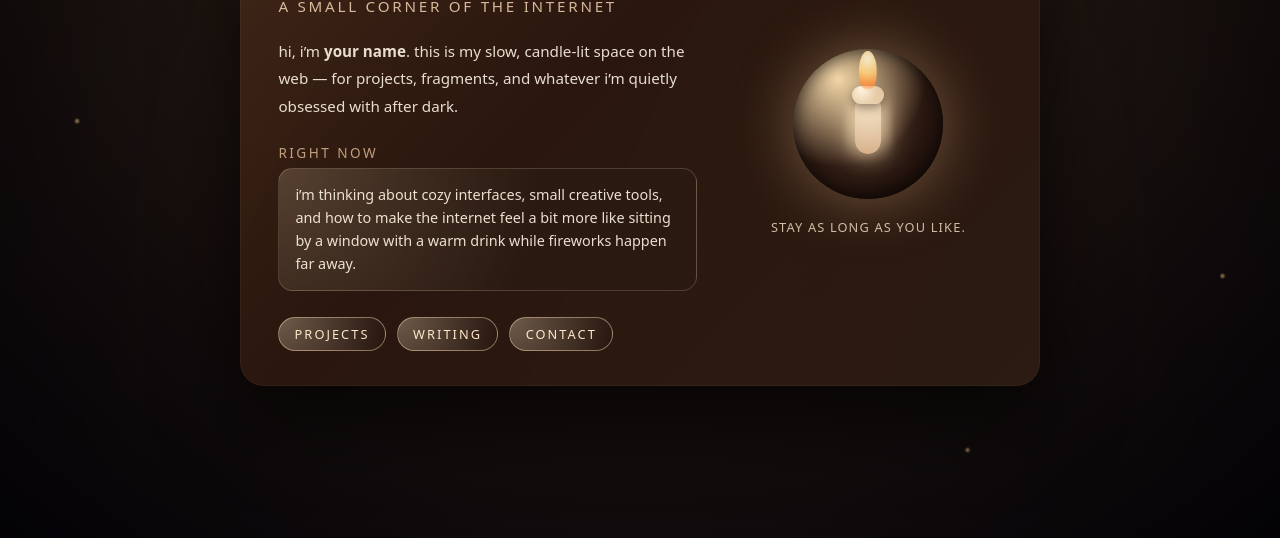
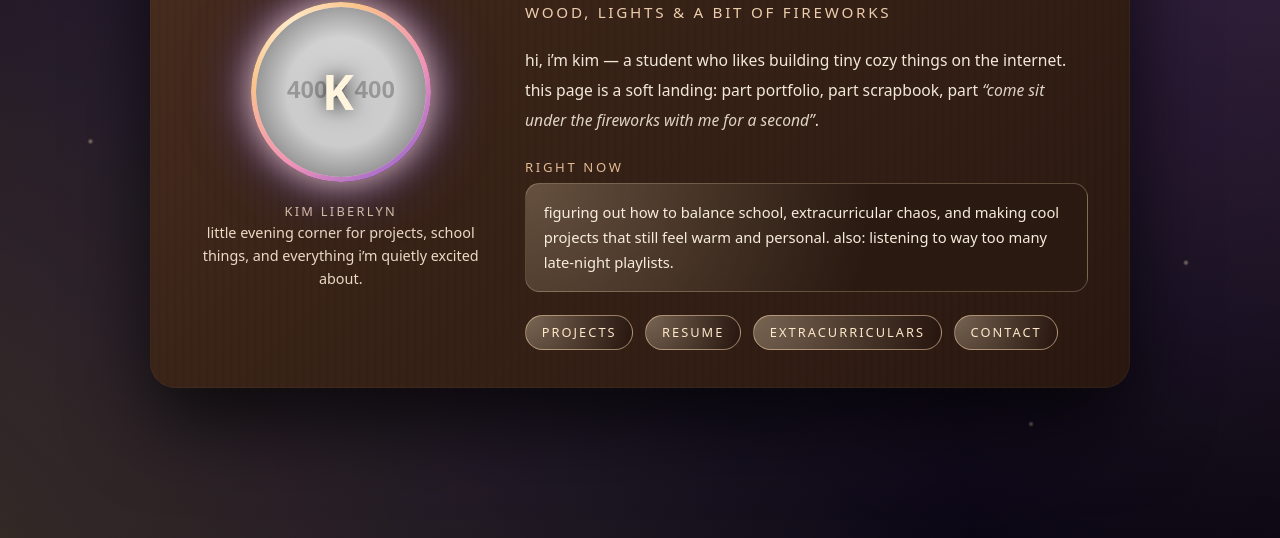
Before and after one commit to kimliberlyn/kimliberlyn.github.io, a plain HTML site: page index.html in a window 1280 px wide. Shown: the part 262-800 px from the top of the page. Drawn offline with Linux system fonts and the light colour scheme; placeholder pictures from the web are drawn by us.

Commit message:
dreamy change

```diff
--- a/index.html
+++ b/index.html
@@ -3,10 +3,9 @@
 <head>
   <meta charset="UTF-8" />
   <meta name="viewport" content="width=device-width, initial-scale=1" />
-  <title>Dreamy Evening – Your Name</title>
+  <title>Kim Liberlyn – Evening Space</title>
 
   <style>
-    /* ---------- Base reset ---------- */
     * {
       box-sizing: border-box;
       margin: 0;
@@ -21,129 +20,247 @@
       display: flex;
       align-items: center;
       justify-content: center;
-      padding: 2rem;
+      padding: 2.5rem 1.5rem;
       background:
-        radial-gradient(circle at top, #fbe4c3 0, #1f1510 48%, #050309 100%);
+        radial-gradient(circle at top, #40306f 0, #120b26 45%, #05030b 100%);
+      position: relative;
       overflow: hidden;
-      position: relative;
     }
 
-    /* Subtle vignette / ambience */
     body::before {
+      /* purple haze overlay */
       content: "";
       position: fixed;
-      inset: -10%;
+      inset: -15%;
+      background:
+        radial-gradient(circle at top right, rgba(255, 163, 218, 0.25), transparent 55%),
+        radial-gradient(circle at bottom left, rgba(255, 210, 151, 0.25), transparent 60%);
+      mix-blend-mode: screen;
+      opacity: 0.9;
       pointer-events: none;
-      background:
-        radial-gradient(circle at center, transparent 40%, rgba(0, 0, 0, 0.6) 100%);
-      mix-blend-mode: multiply;
-      opacity: 0.85;
     }
 
-    /* Floating particles (fireflies / distant sparks) */
-    .fireflies {
+    /* Floating particles */
+    .particles {
       position: fixed;
       inset: 0;
-      overflow: hidden;
       pointer-events: none;
       z-index: 0;
+      overflow: hidden;
     }
 
-    .fireflies span {
+    .particles span {
       position: absolute;
       width: 6px;
       height: 6px;
       border-radius: 999px;
-      background: radial-gradient(circle, #ffd890 0, rgba(255, 216, 144, 0) 70%);
-      opacity: 0.25;
-      animation: float 14s linear infinite;
-      filter: blur(0.4px);
+      background: radial-gradient(circle, #ffe7c5 0, rgba(255, 231, 197, 0) 70%);
+      opacity: 0.22;
+      filter: blur(0.5px);
+      animation: drift 16s linear infinite;
     }
 
-    /* Place them around with nth-child */
-    .fireflies span:nth-child(1) { top: 10%; left: 15%; animation-duration: 18s; }
-    .fireflies span:nth-child(2) { top: 20%; right: 12%; animation-duration: 16s; }
-    .fireflies span:nth-child(3) { top: 50%; left: 5%; animation-duration: 20s; }
-    .fireflies span:nth-child(4) { bottom: 18%; left: 30%; animation-duration: 22s; }
-    .fireflies span:nth-child(5) { bottom: 8%; right: 25%; animation-duration: 19s; }
-    .fireflies span:nth-child(6) { top: 35%; right: 45%; animation-duration: 24s; }
-    .fireflies span:nth-child(7) { bottom: 30%; right: 5%; animation-duration: 21s; }
-    .fireflies span:nth-child(8) { top: 5%; right: 50%; animation-duration: 23s; }
+    .particles span:nth-child(1) { top: 10%; left: 18%; animation-duration: 18s; }
+    .particles span:nth-child(2) { top: 24%; right: 16%; animation-duration: 21s; }
+    .particles span:nth-child(3) { top: 52%; left: 6%; animation-duration: 23s; }
+    .particles span:nth-child(4) { bottom: 20%; left: 28%; animation-duration: 19s; }
+    .particles span:nth-child(5) { bottom: 12%; right: 20%; animation-duration: 24s; }
+    .particles span:nth-child(6) { top: 6%; right: 45%; animation-duration: 20s; }
+    .particles span:nth-child(7) { bottom: 32%; right: 8%; animation-duration: 22s; }
+    .particles span:nth-child(8) { top: 40%; right: 32%; animation-duration: 26s; }
 
-    @keyframes float {
+    @keyframes drift {
       0% {
-        transform: translate3d(0, 0, 0) scale(1);
+        transform: translate3d(0, 0, 0) scale(0.9);
         opacity: 0;
       }
       10% {
-        opacity: 0.5;
+        opacity: 0.4;
       }
       50% {
-        transform: translate3d(20px, -40px, 0) scale(1.2);
-        opacity: 0.8;
+        transform: translate3d(24px, -36px, 0) scale(1.2);
+        opacity: 0.85;
       }
       90% {
         opacity: 0;
       }
       100% {
-        transform: translate3d(-10px, -80px, 0) scale(0.9);
+        transform: translate3d(-10px, -82px, 0) scale(1);
         opacity: 0;
       }
     }
 
-    /* ---------- Main scene card ---------- */
     .scene {
       position: relative;
       z-index: 1;
-      max-width: 800px;
       width: 100%;
+      max-width: 980px;
     }
 
     .board {
       position: relative;
-      padding: 2.8rem 2.4rem 2.2rem;
-      border-radius: 1.5rem;
+      border-radius: 1.6rem;
+      padding: 2.4rem 2.6rem;
       background:
-        linear-gradient(135deg, #3f2617 0%, #2a160e 40%, #2b1b12 100%);
+        linear-gradient(135deg, #4a2e1f 0%, #3a2418 35%, #2a1810 100%);
       box-shadow:
-        0 35px 80px rgba(0, 0, 0, 0.7),
-        inset 0 0 0 1px rgba(255, 255, 255, 0.04);
+        0 36px 80px rgba(0, 0, 0, 0.7),
+        inset 0 0 0 1px rgba(255, 255, 255, 0.03);
       overflow: hidden;
     }
 
-    /* Wood grain hint */
+    /* Wood grain overlay */
     .board::before {
       content: "";
       position: absolute;
       inset: 0;
       background-image:
-        linear-gradient(
-          115deg,
-          rgba(255, 255, 255, 0.04) 0,
-          rgba(255, 255, 255, 0.02) 16%,
-          rgba(0, 0, 0, 0) 16%,
-          rgba(0, 0, 0, 0) 50%,
-          rgba(255, 255, 255, 0.03) 50%,
-          rgba(255, 255, 255, 0.01) 100%
+        repeating-linear-gradient(
+          90deg,
+          rgba(0, 0, 0, 0.16) 0,
+          rgba(0, 0, 0, 0.16) 1px,
+          rgba(0, 0, 0, 0) 3px,
+          rgba(0, 0, 0, 0) 8px
         );
       mix-blend-mode: soft-light;
-      opacity: 0.5;
+      opacity: 0.45;
       pointer-events: none;
+    }
+
+    /* String lights */
+    .string-lights {
+      position: absolute;
+      top: 0.5rem;
+      left: -2rem;
+      right: -2rem;
+      height: 110px;
+      pointer-events: none;
+    }
+
+    .string-line {
+      position: absolute;
+      inset: 0;
+      border-radius: 50%;
+      border-top: 2px solid rgba(255, 227, 197, 0.6);
+      transform: translateY(18px);
+      opacity: 0.7;
+    }
+
+    .bulb {
+      position: absolute;
+      width: 12px;
+      height: 12px;
+      border-radius: 999px;
+      background: radial-gradient(circle, #ffe7c5 0, #f6c685 55%, rgba(0, 0, 0, 0) 100%);
+      box-shadow:
+        0 0 12px rgba(255, 226, 191, 0.8),
+        0 0 22px rgba(255, 238, 210, 0.65);
+      animation: twinkle 2.4s ease-in-out infinite alternate;
+    }
+
+    .bulb:nth-child(2) { top: 32px; left: 10%; animation-delay: 0.1s; }
+    .bulb:nth-child(3) { top: 26px; left: 26%; animation-delay: 0.7s; }
+    .bulb:nth-child(4) { top: 22px; left: 43%; animation-delay: 0.3s; }
+    .bulb:nth-child(5) { top: 24px; left: 61%; animation-delay: 1.1s; }
+    .bulb:nth-child(6) { top: 30px; left: 78%; animation-delay: 0.5s; }
+    .bulb:nth-child(7) { top: 38px; left: 90%; animation-delay: 1.4s; }
+
+    @keyframes twinkle {
+      0% {
+        opacity: 0.45;
+        transform: scale(0.9);
+      }
+      100% {
+        opacity: 1;
+        transform: scale(1.1);
+      }
     }
 
     .board-inner {
       position: relative;
       z-index: 1;
       display: grid;
-      grid-template-columns: minmax(0, 2.2fr) minmax(0, 1.4fr);
-      gap: 2.4rem;
+      grid-template-columns: minmax(0, 0.9fr) minmax(0, 1.7fr);
+      gap: 2.2rem;
       align-items: center;
+      margin-top: 1rem;
     }
 
-    /* ---------- Text content ---------- */
+    /* Left: avatar / profile */
+    .left-column {
+      display: flex;
+      flex-direction: column;
+      align-items: center;
+      gap: 1.2rem;
+    }
+
+    .avatar-ring {
+      width: 180px;
+      height: 180px;
+      border-radius: 999px;
+      background:
+        radial-gradient(circle at 20% 10%, #ffe9c7, #f9c48c, #f192b8, #5f4cd7);
+      padding: 5px;
+      box-shadow:
+        0 0 32px rgba(255, 217, 187, 0.8),
+        0 0 60px rgba(107, 86, 255, 0.6);
+      position: relative;
+    }
+
+    .avatar-inner {
+      width: 100%;
+      height: 100%;
+      border-radius: inherit;
+      background:
+        radial-gradient(circle at top, rgba(255, 255, 255, 0.18), transparent 55%),
+        url("https://via.placeholder.com/400") center/cover no-repeat;
+      /* ↑ replace with your own image URL later */
+      display: flex;
+      align-items: center;
+      justify-content: center;
+      overflow: hidden;
+      position: relative;
+    }
+
+    .avatar-inner::after {
+      /* subtle vignette */
+      content: "";
+      position: absolute;
+      inset: 0;
+      border-radius: inherit;
+      background: radial-gradient(circle, transparent 45%, rgba(0, 0, 0, 0.55) 100%);
+    }
+
+    .avatar-initial {
+      position: relative;
+      z-index: 1;
+      font-size: 3rem;
+      font-weight: 600;
+      letter-spacing: 0.12em;
+      text-transform: uppercase;
+      color: #fff4dd;
+      text-shadow: 0 0 20px rgba(0, 0, 0, 0.8);
+    }
+
+    .avatar-caption {
+      text-align: center;
+      font-size: 0.9rem;
+      line-height: 1.6;
+      color: rgba(255, 237, 214, 0.9);
+    }
+
+    .avatar-caption span {
+      display: block;
+      font-size: 0.8rem;
+      letter-spacing: 0.18em;
+      text-transform: uppercase;
+      color: rgba(255, 231, 198, 0.8);
+    }
+
+    /* Right: text content */
     h1 {
-      font-size: clamp(2.2rem, 2.8vw, 2.8rem);
-      letter-spacing: 0.12em;
+      font-size: clamp(2.2rem, 2.7vw, 2.8rem);
+      letter-spacing: 0.08em;
       text-transform: uppercase;
       margin-bottom: 0.75rem;
       color: #ffe9c5;
@@ -153,47 +270,49 @@
       font-size: 0.95rem;
       text-transform: uppercase;
       letter-spacing: 0.18em;
-      color: rgba(255, 224, 190, 0.8);
-      margin-bottom: 1.4rem;
+      color: rgba(255, 224, 190, 0.9);
+      margin-bottom: 1.5rem;
     }
 
     .description {
-      font-size: 0.95rem;
-      line-height: 1.8;
-      color: rgba(252, 243, 229, 0.9);
-      max-width: 36rem;
+      font-size: 0.98rem;
+      line-height: 1.9;
+      color: rgba(252, 243, 229, 0.95);
       margin-bottom: 1.4rem;
+      max-width: 34rem;
     }
 
-    .now {
-      font-size: 0.85rem;
+    .description em {
+      font-style: italic;
+      opacity: 0.9;
+    }
+
+    .now-label {
+      font-size: 0.82rem;
       text-transform: uppercase;
-      letter-spacing: 0.18em;
-      color: rgba(255, 214, 170, 0.7);
-      margin-bottom: 0.4rem;
+      letter-spacing: 0.2em;
+      color: rgba(255, 214, 170, 0.85);
+      margin-bottom: 0.45rem;
     }
 
     .now-box {
       border-radius: 0.9rem;
-      padding: 0.9rem 1rem;
-      border: 1px solid rgba(255, 230, 192, 0.18);
-      background: radial-gradient(
-        circle at top left,
-        rgba(255, 234, 195, 0.18) 0,
-        rgba(42, 26, 17, 0.9) 60%
-      );
-      font-size: 0.9rem;
-      line-height: 1.6;
-      color: rgba(255, 245, 228, 0.9);
+      padding: 1rem 1.1rem;
+      border: 1px solid rgba(255, 230, 192, 0.24);
+      background:
+        radial-gradient(circle at top left, rgba(255, 234, 195, 0.24) 0, rgba(42, 26, 17, 0.9) 60%);
+      font-size: 0.92rem;
+      line-height: 1.7;
+      color: rgba(255, 245, 228, 0.96);
       backdrop-filter: blur(8px);
+      margin-bottom: 1.4rem;
     }
 
-    /* Links row */
     .links {
-      margin-top: 1.6rem;
       display: flex;
       flex-wrap: wrap;
-      gap: 0.7rem;
+      gap: 0.75rem;
+      margin-top: 0.3rem;
     }
 
     .pill-link {
@@ -201,176 +320,121 @@
       text-decoration: none;
       text-transform: uppercase;
       letter-spacing: 0.16em;
-      padding: 0.45rem 0.95rem;
+      padding: 0.47rem 0.98rem;
       border-radius: 999px;
-      border: 1px solid rgba(255, 220, 180, 0.45);
+      border: 1px solid rgba(255, 220, 180, 0.5);
       color: #ffe7c9;
-      background: radial-gradient(
-        circle at top left,
-        rgba(255, 236, 203, 0.32),
-        rgba(38, 21, 14, 0.9)
-      );
+      background:
+        radial-gradient(circle at top left, rgba(255, 236, 203, 0.35), rgba(38, 21, 14, 0.96));
       backdrop-filter: blur(4px);
-      transition: transform 160ms ease-out, box-shadow 160ms ease-out,
-        border-color 160ms ease-out, background 160ms ease-out;
+      transition: transform 150ms ease-out, box-shadow 150ms ease-out,
+        border-color 150ms ease-out, background 150ms ease-out;
     }
 
     .pill-link:hover {
       transform: translateY(-1px);
-      box-shadow: 0 8px 18px rgba(0, 0, 0, 0.45);
-      border-color: rgba(255, 243, 214, 0.9);
-      background: radial-gradient(
-        circle at top left,
-        rgba(255, 243, 214, 0.8),
-        rgba(36, 19, 13, 0.95)
-      );
+      box-shadow: 0 10px 22px rgba(0, 0, 0, 0.55);
+      border-color: rgba(255, 243, 214, 0.95);
+      background:
+        radial-gradient(circle at top left, rgba(255, 243, 214, 0.9), rgba(30, 16, 11, 0.98));
     }
 
-    /* ---------- Candle + ambience ---------- */
-    .candle-area {
-      display: flex;
-      flex-direction: column;
-      align-items: center;
-      justify-content: center;
-      gap: 1.2rem;
-    }
-
-    .candle-holder {
-      width: 150px;
-      height: 150px;
-      border-radius: 999px;
-      background: radial-gradient(circle at 30% 20%, #f5d8a8 0, #2b1811 55%, #120808 100%);
-      box-shadow:
-        0 0 60px rgba(255, 209, 153, 0.35),
-        inset 0 0 18px rgba(0, 0, 0, 0.7);
-      position: relative;
-      display: flex;
-      align-items: center;
-      justify-content: center;
-    }
-
-    .candle {
-      position: relative;
-      width: 26px;
-      height: 60px;
-      border-radius: 999px;
-      background: linear-gradient(180deg, #f8e1c2 0, #e0c2a1 55%, #d4a984 100%);
-      box-shadow:
-        0 0 22px rgba(255, 232, 192, 0.75),
-        0 0 40px rgba(255, 214, 157, 0.8);
-    }
-
-    /* Wax top */
-    .candle::before {
-      content: "";
-      position: absolute;
-      top: -8px;
-      left: 50%;
-      transform: translateX(-50%);
-      width: 32px;
-      height: 18px;
-      border-radius: 999px;
-      background: radial-gradient(circle at 30% 20%, #fff3dd 0, #e4c7a2 60%);
-      box-shadow: 0 4px 10px rgba(25, 10, 2, 0.5);
-    }
-
-    /* Flame */
-    .flame {
-      position: absolute;
-      bottom: 64px;
-      left: 50%;
-      transform: translateX(-50%);
-      width: 18px;
-      height: 36px;
-      border-radius: 50% 50% 40% 40%;
-      background: radial-gradient(circle at 50% 20%, #fff7d7 0, #ffd07a 45%, #ff8f3b 80%, rgba(255, 143, 59, 0) 100%);
-      filter: blur(0.2px);
-      animation: flicker 0.14s infinite alternate;
-      transform-origin: center bottom;
-    }
-
-    /* Glow around candle */
-    .candle-glow {
-      position: absolute;
-      inset: -40%;
-      border-radius: inherit;
-      background: radial-gradient(circle, rgba(255, 214, 155, 0.38) 0, transparent 70%);
-      opacity: 0.8;
-      filter: blur(2px);
-      mix-blend-mode: screen;
-      pointer-events: none;
-    }
-
-    @keyframes flicker {
-      0% {
-        transform: translate(-50%, 0) scale(1, 1.04) rotate(-1.5deg);
-        opacity: 0.95;
-      }
-      100% {
-        transform: translate(-51%, -1px) scale(0.96, 1.1) rotate(1.3deg);
-        opacity: 0.8;
-      }
-    }
-
-    .candle-caption {
-      font-size: 0.8rem;
-      text-align: center;
-      color: rgba(255, 235, 208, 0.78);
-      letter-spacing: 0.09em;
-      text-transform: uppercase;
-    }
-
-    /* ---------- Responsive ---------- */
-    @media (max-width: 720px) {
+    /* Responsive */
+    @media (max-width: 840px) {
       body {
-        padding: 1.5rem;
+        padding: 1.8rem 1.3rem;
       }
 
       .board {
-        padding: 2.1rem 1.6rem 2rem;
+        padding: 2.1rem 1.7rem;
       }
 
       .board-inner {
         grid-template-columns: minmax(0, 1fr);
+        gap: 1.8rem;
       }
 
-      .candle-area {
+      .left-column {
         order: -1;
-        margin-bottom: 0.8rem;
+      }
+
+      .avatar-ring {
+        width: 160px;
+        height: 160px;
       }
 
       h1 {
-        font-size: 1.9rem;
+        font-size: 2rem;
+      }
+    }
+
+    @media (max-width: 520px) {
+      body {
+        padding: 1.4rem 1rem;
+      }
+      .board {
+        padding: 1.8rem 1.4rem 1.7rem;
       }
     }
   </style>
 </head>
 <body>
-  <!-- subtle sparks / “fireworks in the distance” -->
-  <div class="fireflies">
+  <div class="particles">
     <span></span><span></span><span></span><span></span>
     <span></span><span></span><span></span><span></span>
   </div>
 
   <main class="scene">
     <section class="board">
+      <div class="string-lights">
+        <div class="string-line"></div>
+        <div class="bulb"></div>
+        <div class="bulb"></div>
+        <div class="bulb"></div>
+        <div class="bulb"></div>
+        <div class="bulb"></div>
+        <div class="bulb"></div>
+      </div>
+
       <div class="board-inner">
-        <!-- Left: text content -->
+        <!-- LEFT: avatar / photo -->
+        <div class="left-column">
+          <div class="avatar-ring">
+            <div class="avatar-inner">
+              <!--
+                Option 1: keep the initial
+                Option 2: replace with an <img> tag, e.g.:
+
+                <img src="your-photo-url.jpg" alt="Kim Liberlyn" style="width:100%;height:100%;object-fit:cover;" />
+              -->
+              <span class="avatar-initial">K</span>
+            </div>
+          </div>
+
+          <div class="avatar-caption">
+            <span>kim liberlyn</span>
+            little evening corner for projects, school things, and
+            everything i’m quietly excited about.
+          </div>
+        </div>
+
+        <!-- RIGHT: text and links -->
         <div>
-          <h1>Dreamy Evening</h1>
-          <p class="subtitle">a small corner of the internet</p>
+          <h1>Dreamy Evening Space</h1>
+          <p class="subtitle">wood, lights & a bit of fireworks</p>
 
           <p class="description">
-            hi, i’m <strong>your name</strong>. this is my slow, candle-lit
-            space on the web — for projects, fragments, and whatever i’m
-            quietly obsessed with after dark.
+            hi, i’m kim — a student who likes building tiny cozy things on
+            the internet. this page is a soft landing: part portfolio,
+            part scrapbook, part <em>“come sit under the fireworks with me
+            for a second”</em>.
           </p>
 
-          <p class="now">right now</p>
+          <div class="now-label">right now</div>
           <div class="now-box">
-            i’m thinking about cozy interfaces, small creative tools, and
-            how to make the internet feel a bit more like sitting by a window
-            with a warm drink while fireworks happen far away.
+            figuring out how to balance school, extracurricular chaos,
+            and making cool projects that still feel warm and personal.
+            also: listening to way too many late-night playlists.
           </div>
 
           <div class="links">
@@ -378,25 +442,14 @@
               projects
             </a>
             <a class="pill-link" href="#" target="_blank" rel="noreferrer">
-              writing
+              resume
+            </a>
+            <a class="pill-link" href="#" target="_blank" rel="noreferrer">
+              extracurriculars
             </a>
             <a class="pill-link" href="#" target="_blank" rel="noreferrer">
               contact
             </a>
-            <!-- add / remove links as you like -->
-          </div>
-        </div>
-
-        <!-- Right: candle & ambience -->
-        <div class="candle-area">
-          <div class="candle-holder">
-            <div class="candle">
-              <div class="flame"></div>
-              <div class="candle-glow"></div>
-            </div>
-          </div>
-          <div class="candle-caption">
-            stay as long as you like.
           </div>
         </div>
       </div>
```
